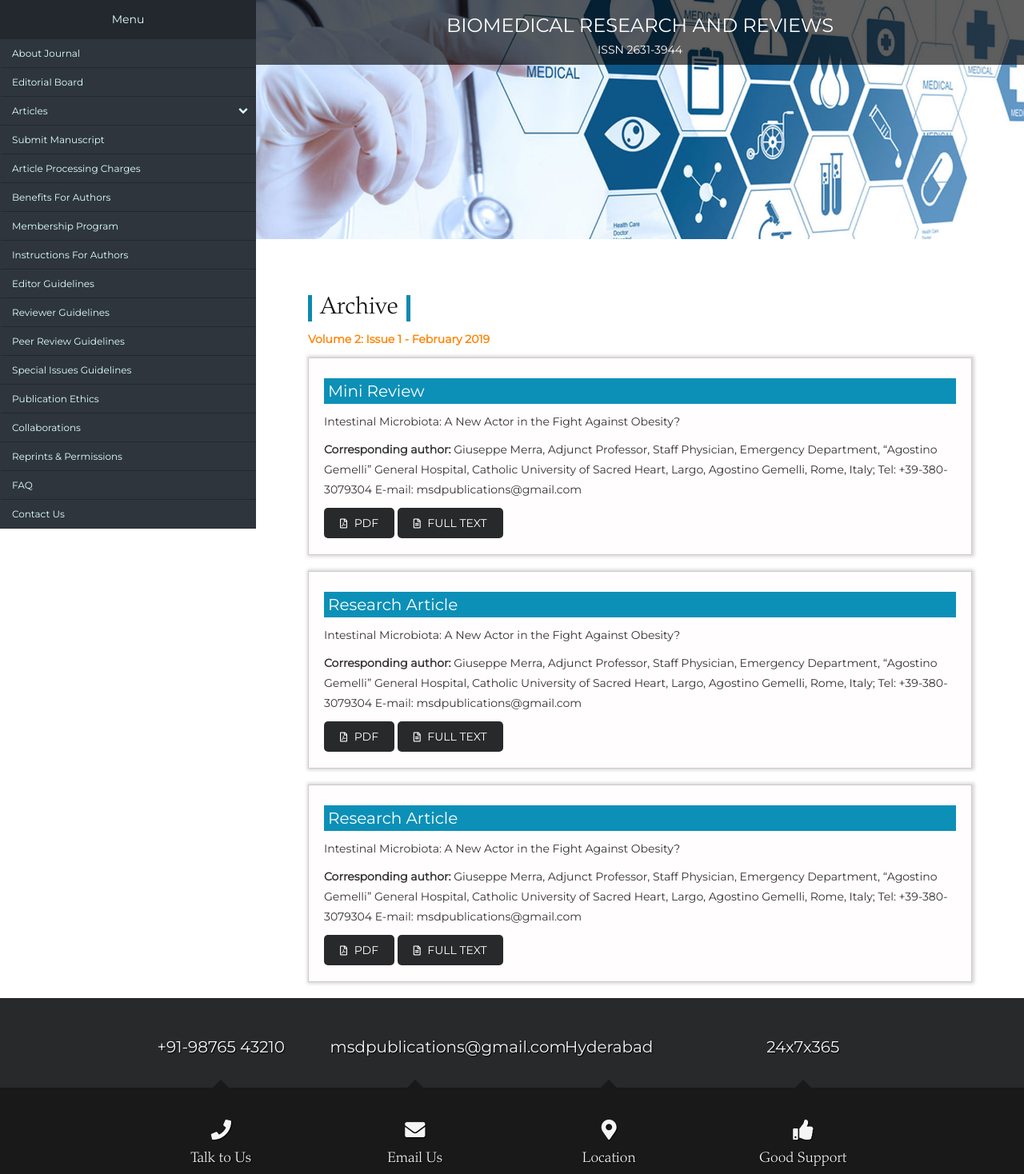
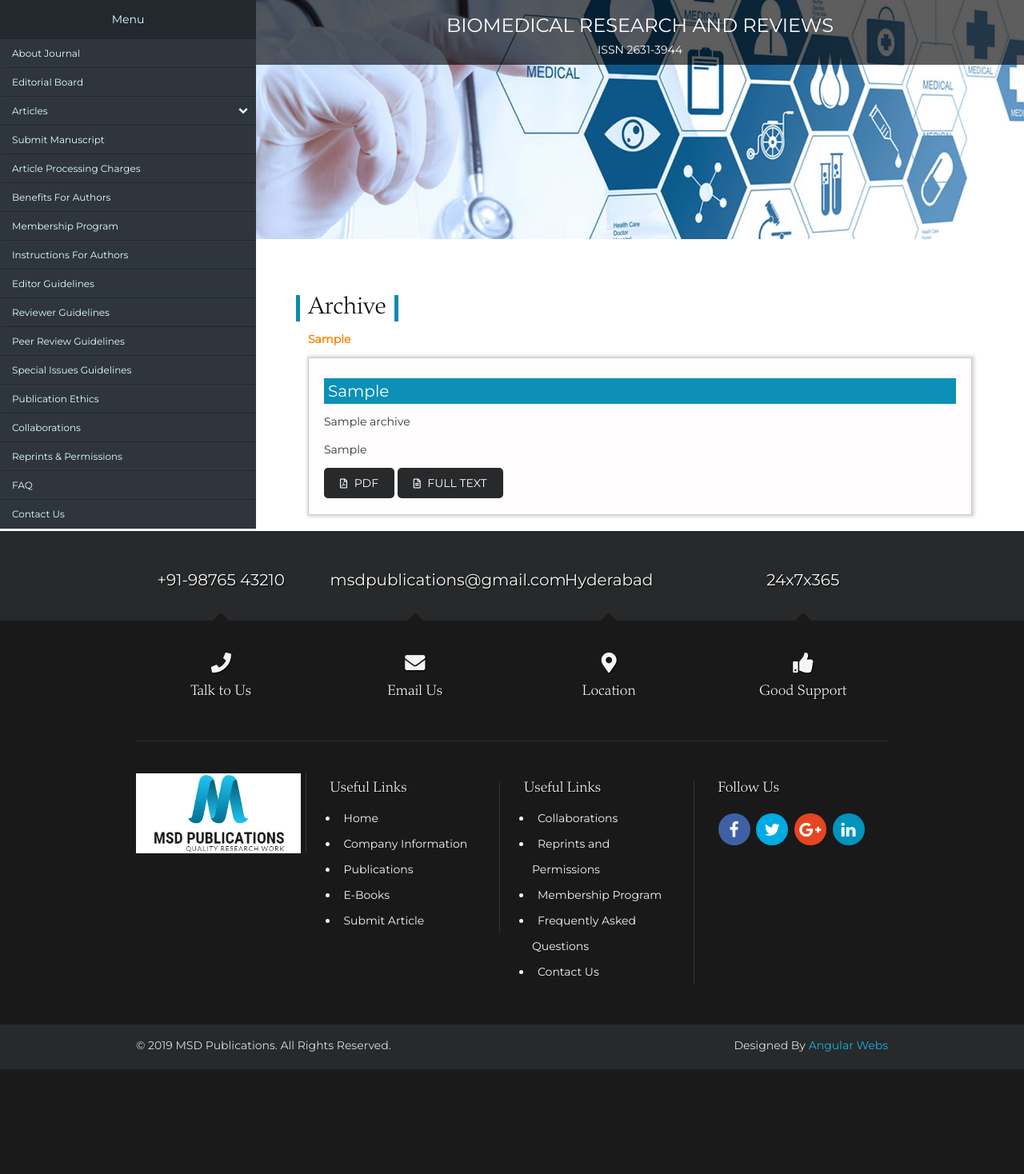
Before and after one commit to DileepKommineni/colorwebs_msd, a Django app: page /archive in a window 1280 px wide. Shown: the part 104-1572 px from the top of the page at 80% size. After the commit the page ends 1441 px from the top, so only its background shows below. Run offline with Django 3.2, Linux system fonts and the light colour scheme; tables that the repository leaves empty hold one stand-in row (values such as "Sample post"); some libraries are stand-ins or nearby versions.

Commit message:
Added articles

```diff
--- a/colorwebs/colorapp/admin.py
+++ b/colorwebs/colorapp/admin.py
@@ -5,6 +5,8 @@ from .models import (
 						Publication,
 						PublicationImages,
 						EditorialBoard,
+						CurrentIssues,
+						Archive,
 
 						)
 # Register your models here.
@@ -14,3 +16,5 @@ admin.site.register(Article)
 admin.site.register(Publication)
 admin.site.register(PublicationImages)
 admin.site.register(EditorialBoard)
+admin.site.register(CurrentIssues)
+admin.site.register(Archive)
--- a/colorwebs/colorapp/models.py
+++ b/colorwebs/colorapp/models.py
@@ -64,3 +64,26 @@ class EditorialBoard(models.Model):
 
 	def __str__(self):
 		return self.name
+
+
+class CurrentIssues(models.Model):
+	issue_no = models.CharField(max_length=100,null=True,blank=True)
+	issue_name = models.CharField(max_length=100,null=True,blank=True)
+	intro = models.TextField(max_length=1000,null=True,blank=True)
+	full_text = models.TextField(max_length=1000,null=True,blank=True)
+	artical_type = models.CharField(max_length=100,null=True,blank=True)
+	issues_pdf = models.FileField(
+								upload_to ='current_issues',
+								default='default.jpg',
+								)
+
+class Archive(models.Model):
+	issue_no = models.CharField(max_length=100,null=True,blank=True)
+	issue_name = models.CharField(max_length=100,null=True,blank=True)
+	intro = models.TextField(max_length=1000,null=True,blank=True)
+	full_text = models.TextField(max_length=1000,null=True,blank=True)
+	artical_type = models.CharField(max_length=100,null=True,blank=True)
+	issues_pdf = models.FileField(
+								upload_to ='archive',
+								default='default.jpg',
+								)
--- a/colorwebs/colorapp/templates/static/archive.html
+++ b/colorwebs/colorapp/templates/static/archive.html
@@ -179,28 +179,19 @@
           </div>
 
         <div class="box-services-6">
+          <h2 class="bk-h2-ln">Archive</h2>
+{% for single_archive in archive_qs %}
   <div class="col-sm-12 col-md-12">
-    <h2 class="bk-h2-ln">Archive</h2>
-    <p class="issue-vlu">Volume 2: Issue 1 - February 2019</p>
+    <p class="issue-vlu">{{ single_archive.issue_no }}</p>
       <div class="art-press">
-        <h3>Mini Review</h3>
-        <p>Intestinal Microbiota: A New Actor in the Fight Against Obesity?</p>
-        <p><b>Corresponding author:</b> Giuseppe Merra, Adjunct Professor, Staff Physician, Emergency Department, “Agostino Gemelli” General Hospital, Catholic University of Sacred Heart, Largo, Agostino Gemelli, Rome, Italy; Tel: +39-380-3079304 E-mail: msdpublications@gmail.com</p>
+        <h3>{{ single_archive.artical_type }}</h3>
+        <p>{{ single_archive.issue_name }}</p>
+        <p>{{ single_archive.intro }}</p>
         <a href="{% static 'assets/pdfs/premeltons-in-dna.pdf'%}" target="_blank" class="a-btn"><i class="far fa-file-pdf"></i> PDF</a> <a href="archive_fulltext" class="a-btn"><i class="far fa-file-alt"></i> FULL TEXT</a><br>
       </div>
-       <div class="art-press">
-        <h3>Research Article</h3>
-        <p>Intestinal Microbiota: A New Actor in the Fight Against Obesity?</p>
-        <p><b>Corresponding author:</b> Giuseppe Merra, Adjunct Professor, Staff Physician, Emergency Department, “Agostino Gemelli” General Hospital, Catholic University of Sacred Heart, Largo, Agostino Gemelli, Rome, Italy; Tel: +39-380-3079304 E-mail: msdpublications@gmail.com</p>
-       <a href="{% static 'assets/pdfs/premeltons-in-dna.pdf'%}" target="_blank" class="a-btn"><i class="far fa-file-pdf"></i> PDF</a> <a href="archive_fulltext" class="a-btn"><i class="far fa-file-alt"></i> FULL TEXT</a><br>
-      </div>
-       <div class="art-press">
-        <h3>Research Article</h3>
-        <p>Intestinal Microbiota: A New Actor in the Fight Against Obesity?</p>
-        <p><b>Corresponding author:</b> Giuseppe Merra, Adjunct Professor, Staff Physician, Emergency Department, “Agostino Gemelli” General Hospital, Catholic University of Sacred Heart, Largo, Agostino Gemelli, Rome, Italy; Tel: +39-380-3079304 E-mail: msdpublications@gmail.com</p>
-       <a href="assets/pdfs/premeltons-in-dna.pdf" target="_blank" class="a-btn"><i class="far fa-file-pdf"></i> PDF</a> <a href="archive_fulltext" class="a-btn"><i class="far fa-file-alt"></i> FULL TEXT</a><br>
-      </div>
+
 </div>
+{% endfor %}
   </div>
 
 
--- a/colorwebs/colorapp/views.py
+++ b/colorwebs/colorapp/views.py
@@ -7,6 +7,9 @@ from colorapp.models import (
 								ContactUs,
 								Publication,
 								EditorialBoard,
+								CurrentIssues,
+								Archive,
+
 							)
 
 # Create your views here.
@@ -49,7 +52,13 @@ def archive_fulltext(request):
 	return render(request,'static/archive-fulltext.html')
 
 def archive(request):
-	return render(request,'static/archive.html')
+	archive_qs = Archive.objects.all()
+	return render(
+			request,
+			'static/archive.html',
+			context={'archive_qs':archive_qs
+			}
+			)
 
 def article_processing(request):
 	return render(request,'static/article-processing.html')
@@ -79,7 +88,12 @@ def contact(request):
 	return render(request,'static/contact.html')
 
 def current_issue(request):
-	return render(request,'static/current-issue.html')
+	current_issues_qs = CurrentIssues.objects.all()
+	return render(
+			request,
+			'static/current-issue.html',
+			context={'current_issues_qs':current_issues_qs}
+			)
 
 def current_issue_fulltext(request):
 	return render(request,'static/current-issue-fulltext.html')
```
Also changed, not shown: colorwebs/colorapp/templates/static/current-issue.html (+8 -18 lines).
